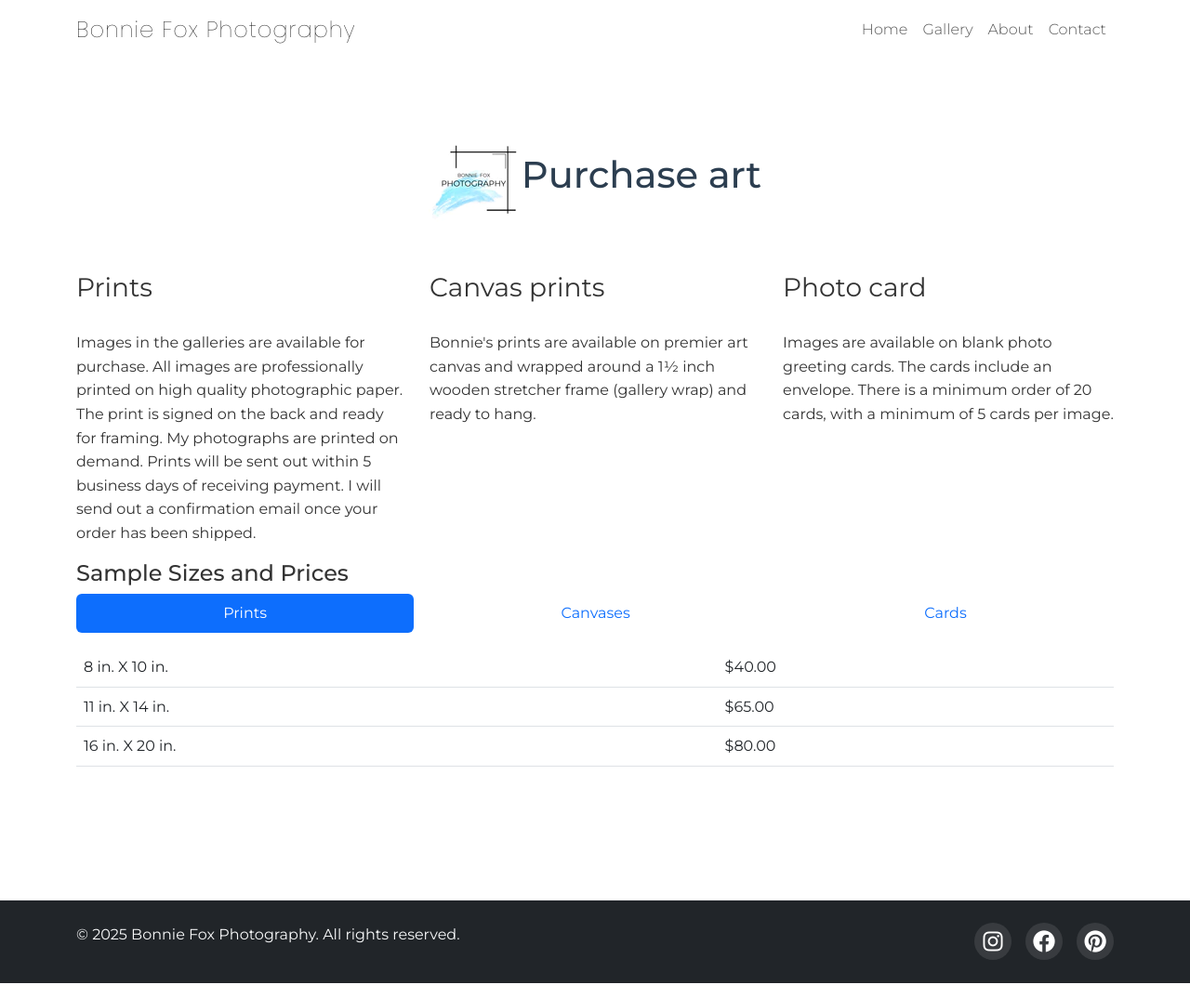
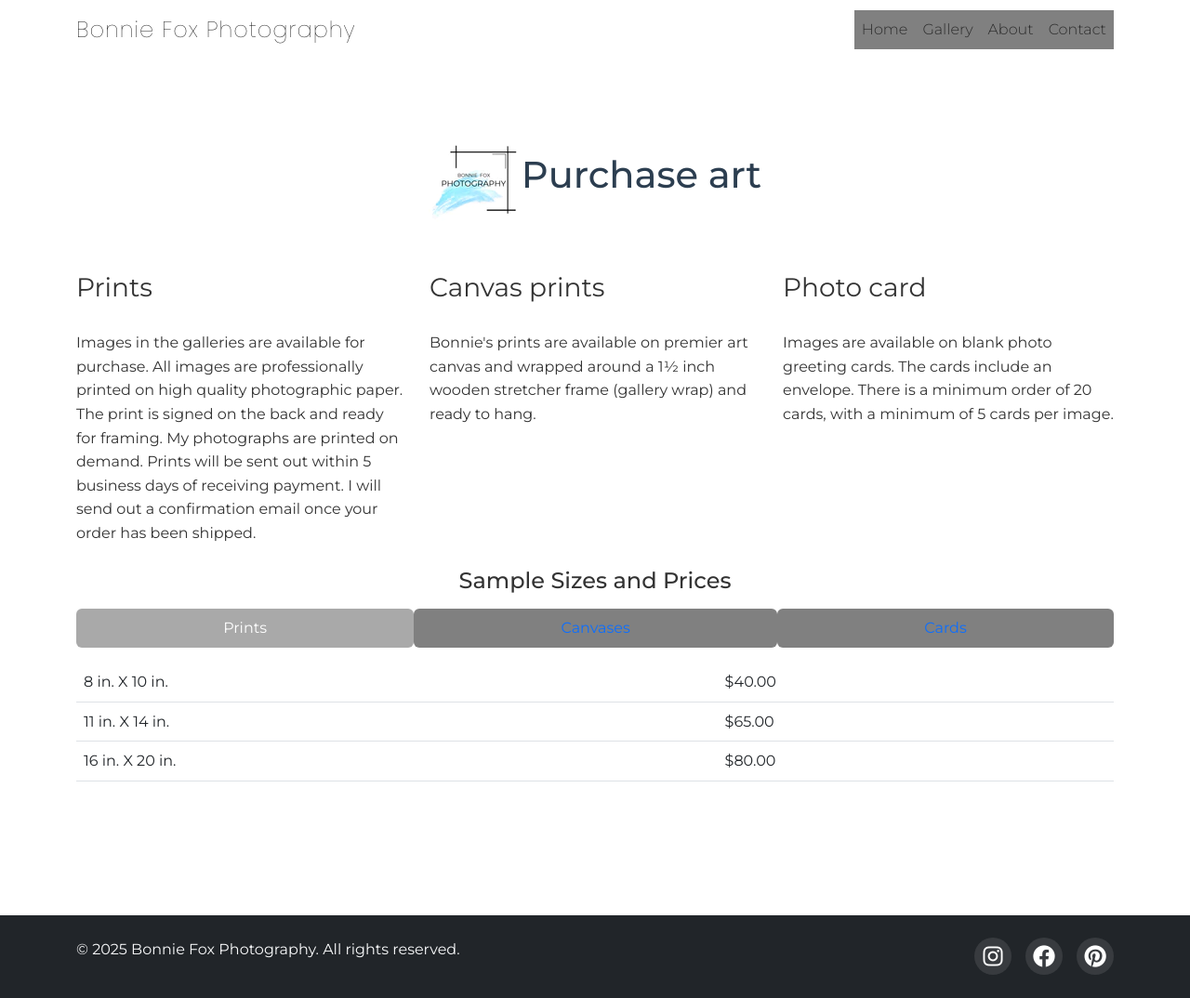
Before and after one commit to JakeDFox/photography-site, a Jekyll site: the page built from contact.html, in a window 1280 px wide. Shown: the whole page at 93% size. Built offline with Jekyll 4.4.1, drawn with Linux system fonts in a browser that asks for light colours.

Commit message:
styling contact nav

```diff
--- a/assets/css/main.css
+++ b/assets/css/main.css
@@ -908,3 +908,11 @@ p.feature-text, .about-text p {
       grid-column: span 2 / auto;
     }
   }
+
+.nav-pills .nav-link.active, .nav-pills .show>.nav-link {
+    color: var(--bs-nav-pills-link-active-color);
+    background-color: darkgrey;
+}
+.nav-link {
+    background: grey;
+}
--- a/contact.html
+++ b/contact.html
@@ -26,10 +26,9 @@ description: Get in touch with BF Photography
                 </div>
         </div>
         <div class="align-items-center mx-auto">
-        <h4>Sample Sizes and Prices</h4>
+        <h4 class="text-center py-2">Sample Sizes and Prices</h4>
         </div>
         <div class="mx-auto">
-
             <!-- Tabs -->
             <ul class="nav nav-pills nav-fill justify-content-center" id="priceTabs" role="tablist">
               <li class="nav-item" role="presentation">
@@ -77,15 +76,15 @@ description: Get in touch with BF Photography
                   <tbody>
                     <tr>
                       <td>8 in. X 10 in.</td>
-                      <td>$40.00</td>
+                      <td class="text-right">$40.00</td>
                     </tr>
                     <tr>
                       <td>11 in. X 14 in.</td>
-                      <td>$65.00</td>
+                      <td class="text-right">$65.00</td>
                     </tr>
                     <tr>
                       <td>16 in. X 20 in.</td>
-                      <td>$80.00</td>
+                      <td class="text-right">$80.00</td>
                     </tr>
                   </tbody>
                 </table>
@@ -99,15 +98,15 @@ description: Get in touch with BF Photography
                   <tbody>
                     <tr>
                       <td>18 in. X 12 in.</td>
-                      <td>$120.00</td>
+                      <td class="text-right">$120.00</td>
                     </tr>
                     <tr>
                       <td>24 in. X 40 in.</td>
-                      <td>$240.00</td>
+                      <td class="text-right">$240.00</td>
                     </tr>
                     <tr>
                       <td>36 in. X 40 in.</td>
-                      <td>$325.00</td>
+                      <td class="text-right">$325.00</td>
                     </tr>
                   </tbody>
                 </table>
@@ -121,21 +120,20 @@ description: Get in touch with BF Photography
                   <tbody>
                     <tr>
                       <td>Blank Photo Card</td>
-                      <td>$5.00</td>
+                      <td class="text-right">$5.00</td>
                     </tr>
                     <tr>
                       <td>Gift Cards</td>
-                      <td>Denominations; $10.00, $25.00, $50.00, $100.00</td>
+                      <td class="text-right">Denominations; $10.00, $25.00, $50.00, $100.00</td>
                     </tr>
                     <tr>
                       <td>Custom</td>
-                      <td>Prints on metal or acrylic also available</td>
+                      <td class="text-right">Prints on metal or acrylic also available</td>
                     </tr>
                   </tbody>
                 </table>
               </div>
-
             </div>
           </div>
-              </div>
+        </div>
 </section>
```
